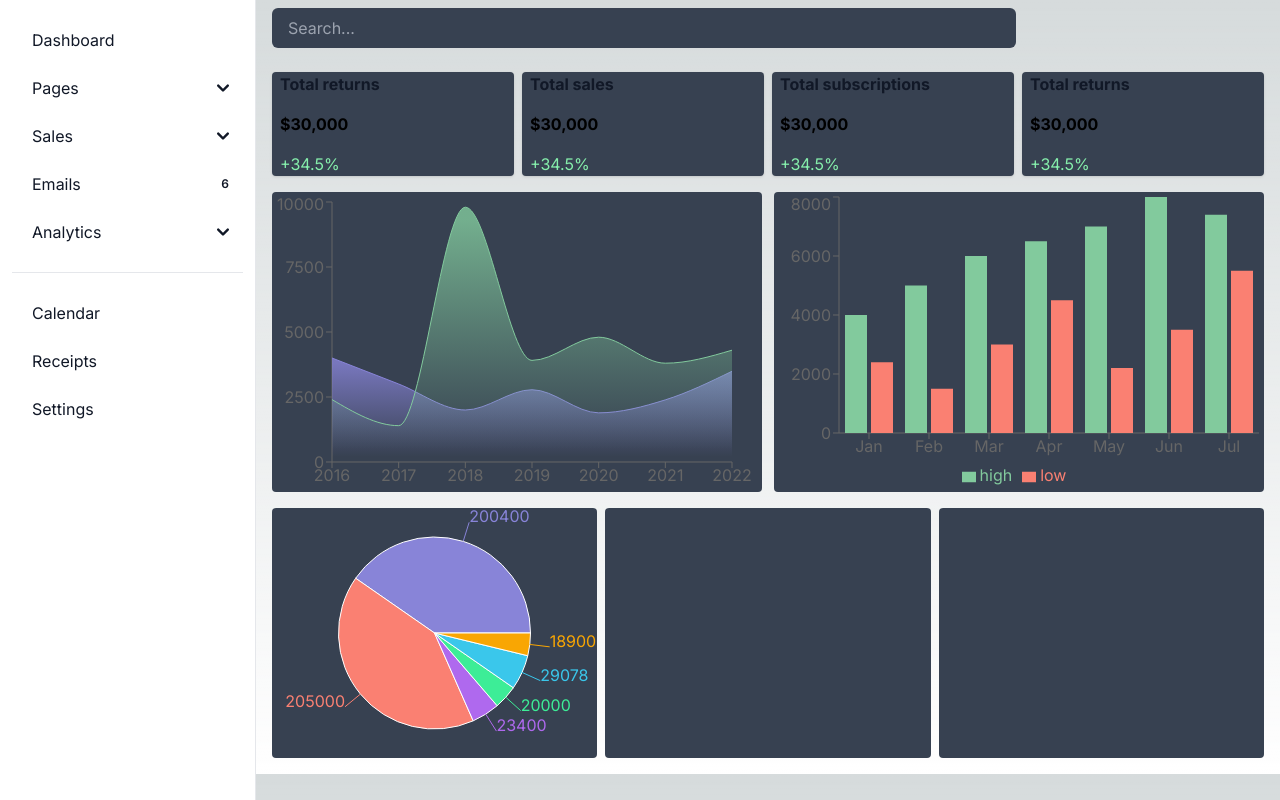
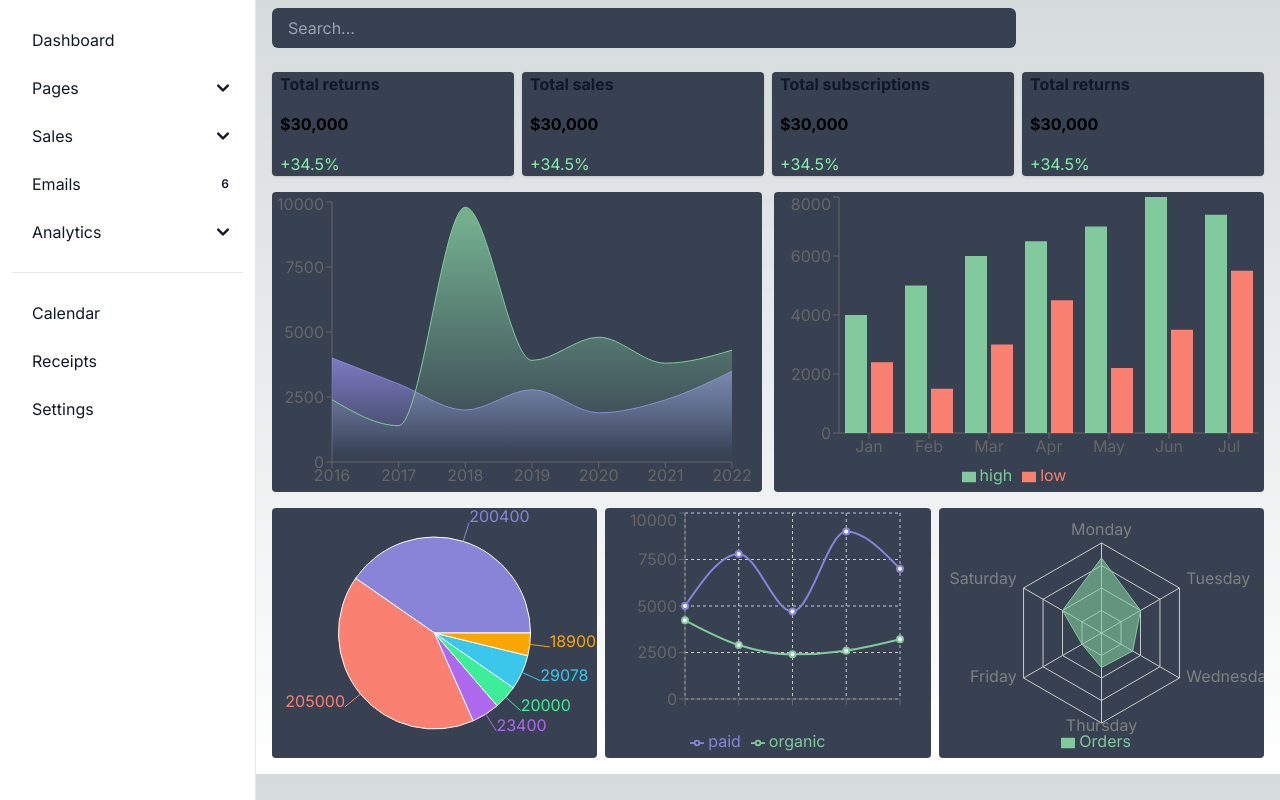
Before and after one commit to Mich45/admin-dashboard, a Next.js app: page / in a window 1280 px wide. Built offline with nearby package versions, Linux system fonts and the light colour scheme.

Commit message:
refactor chart components

```diff
--- a/src/components/Charts.js
+++ b/src/components/Charts.js
@@ -48,8 +48,8 @@ const Charts = () => {
 
       <section className="flex my-4 px-4 gap-2">
         <div className=" w-1/3 h-[250px] bg-gray-700 rounded"><PieChartPlot/></div>
-        <div className=" w-1/3 h-[250px] bg-gray-700 rounded"></div>
-        <div className=" w-1/3 h-[250px] bg-gray-700 rounded"></div>
+        <div className=" w-1/3 h-[250px] bg-gray-700 rounded"><LineChartPlot/></div>
+        <div className=" w-1/3 h-[250px] bg-gray-700 rounded"><RadarChartPlot/></div>
       </section>
     </>
   );
```
